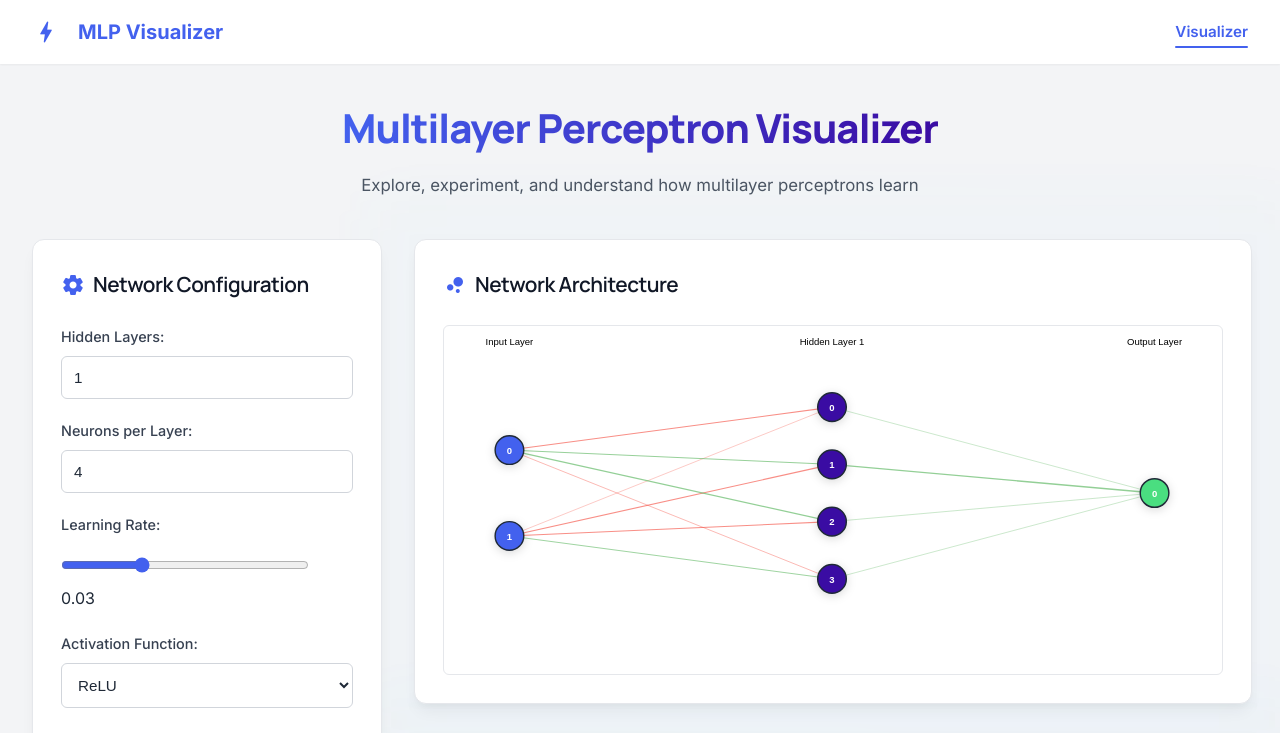
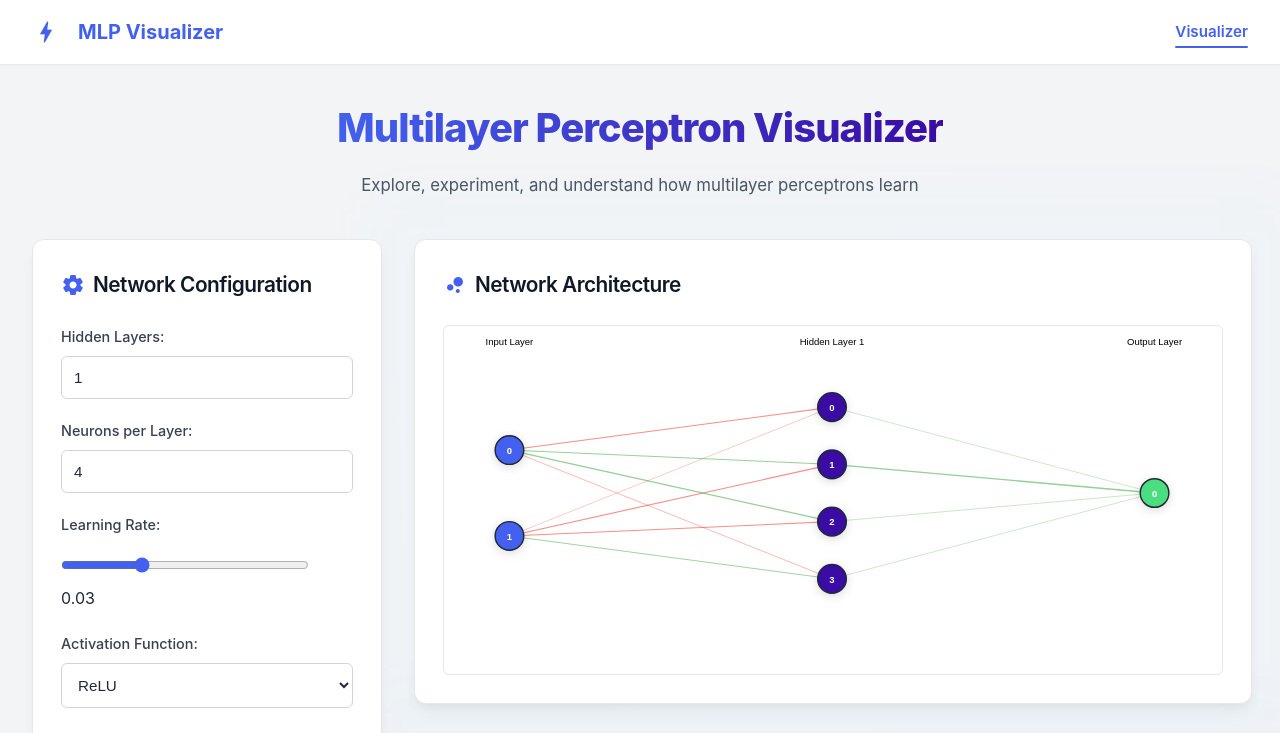
Before and after one commit to mabreyes/dlsu-lecture-slides, a website built with webpack: page src/index.html in a window 1280 px wide. Shown: the top 733 px of the page. Built offline with nearby package versions, Linux system fonts and the light colour scheme; what @tensorflow/tfjs would draw is missing.

Commit message:
Fix: Update font

```diff
--- a/src/css/styles.css
+++ b/src/css/styles.css
@@ -37,7 +37,7 @@
 }
 
 body {
-  font-family: 'Inter', 'SF Pro Display', -apple-system, BlinkMacSystemFont, 'Segoe UI', Roboto, Oxygen, Ubuntu, Cantarell, 'Open Sans', sans-serif;
+  font-family: -apple-system, BlinkMacSystemFont, 'Inter', 'SF Pro Display', 'Segoe UI', Roboto, Oxygen, Ubuntu, Cantarell, 'Open Sans', sans-serif;
   line-height: 1.6;
   color: var(--gray-800);
   background-color: var(--gray-100);
@@ -133,7 +133,7 @@ header {
 
 h1 {
   color: var(--gray-900);
-  font-family: 'Manrope', sans-serif;
+  font-family: -apple-system, BlinkMacSystemFont, 'Inter', sans-serif;
   font-weight: 800;
   font-size: 2.5rem;
   margin-bottom: 0.75rem;
@@ -154,7 +154,7 @@ h1 {
 
 h2 {
   color: var(--gray-900);
-  font-family: 'Manrope', sans-serif;
+  font-family: -apple-system, BlinkMacSystemFont, 'Inter', sans-serif;
   font-weight: 600;
   margin-bottom: 1.25rem;
   font-size: 1.3rem;
```
